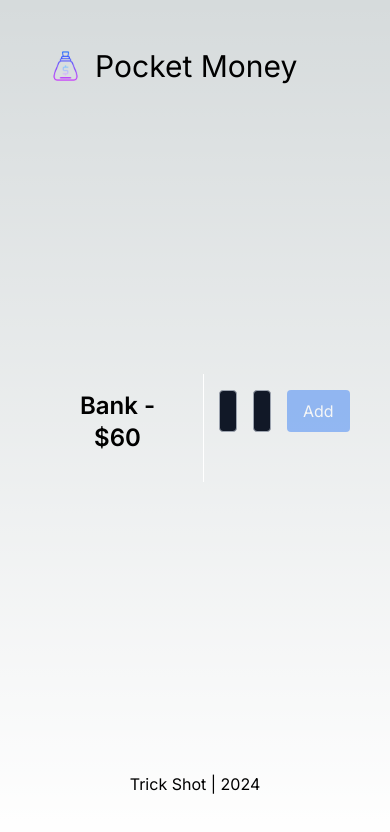
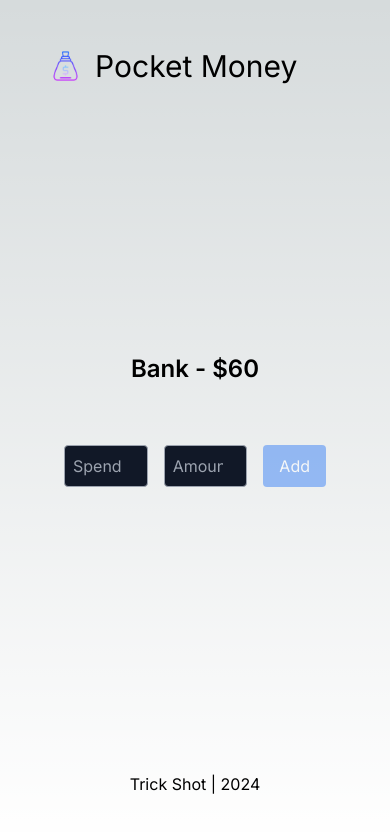
Before and after one commit to ameyakoshti/pocket-money, a Next.js app: page / in a window 390 px wide. Shown: the top 832 px of the page. Built offline with nearby package versions, Linux system fonts and the light colour scheme.

Commit message:
feat(platform): mweb support

```diff
--- a/src/app/page.tsx
+++ b/src/app/page.tsx
@@ -34,14 +34,14 @@ export default function Home() {
           <h1 className="ml-3 text-3xl">Pocket Money</h1>
         </div>
       </div>
-      <div className="grid grid-cols-2 gap-4">
+      <div className="grid grid-cols-1 md:grid-cols-2 gap-4">
         <div className="p-4 flex items-center justify-center">
           <h2 className="mb-3 text-2xl font-semibold text-center">
             Bank - ${totalAmount}
           </h2>
         </div>
         <div className="p-4 relative">
-          <div className="absolute inset-y-0 left-0 w-px bg-white"></div>
+          <div className="absolute inset-y-0 left-0 w-px bg-white hidden sm:block" />
           <SpendList updateAmount={updateAmount} />
         </div>
       </div>
```
